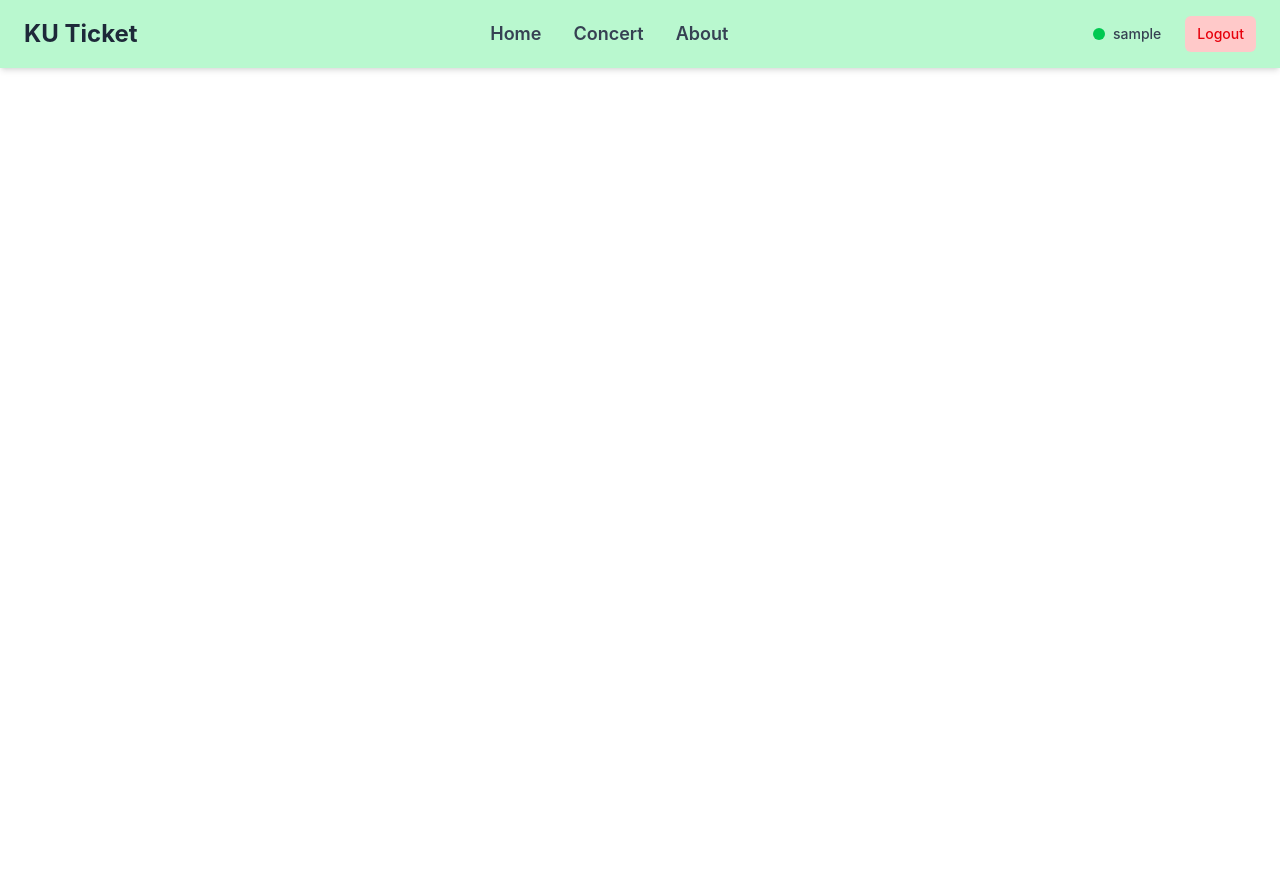
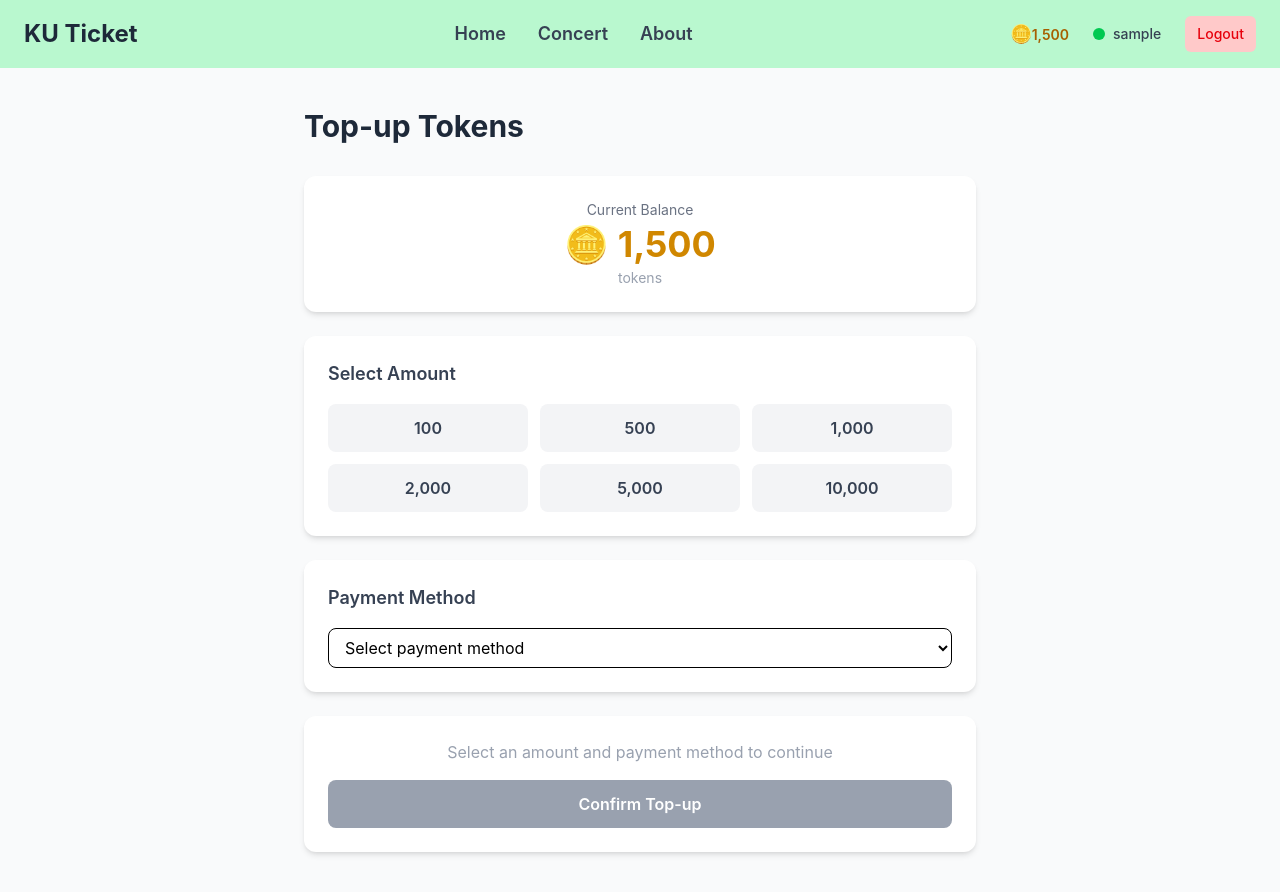
Before and after one commit to perpeachs/ticket-booking-system-for-01204351, a React (Vite) app in the folder frontend/: page /top-up in a window 1280 px wide. Before the commit the page ends 800 px from the top, so only its background shows below. Built offline with nearby package versions, Linux system fonts and the light colour scheme; sample sign-in values are in the browser's storage.

Commit message:
Add token top-up.

```diff
--- a/frontend/src/App.jsx
+++ b/frontend/src/App.jsx
@@ -14,6 +14,7 @@ import LoginPage from "./pages/LoginPage";
 import RegisterPage from "./pages/RegisterPage";
 import BookingPage from "./pages/BookingPage";
 import TransactionHistory from "./pages/TransactionHistory";
+import TopUpTokens from "./pages/TopUpTokens";
 import { useAuth } from "./context/AuthContext";
 
 const TODOLIST_LOGIN_URL = "http://localhost:5000/api/login/";
@@ -108,6 +109,14 @@ function App() {
               </ProtectedRoute>
             }
           />
+          <Route
+            path="/top-up"
+            element={
+              <ProtectedRoute>
+                <TopUpTokens />
+              </ProtectedRoute>
+            }
+          />
         </Routes>
       </Layout>
     </BrowserRouter>
--- a/frontend/src/components/Header.jsx
+++ b/frontend/src/components/Header.jsx
@@ -14,8 +14,8 @@ function Header() {
   const navLinkClass = ({ isActive }) =>
     `px-3 py-2 rounded-md text-sm font-medium transition ${
       isActive
-        ? "text-blue-600 bg-blue-50"
-        : "text-gray-700 hover:text-blue-600 hover:bg-gray-100"
+      ? "text-blue-600 bg-blue-50"
+      : "text-gray-700 hover:text-blue-600 hover:bg-gray-100"
     }`;
 
   return (
@@ -43,6 +43,17 @@ function Header() {
 
         {/* Profile + Logout */}
         <div className="flex items-center gap-3">
+          {/* Token Balance (mock data) */}
+          <NavLink
+            to="/top-up"
+          >
+            <span className="text-lg">🪙</span>
+            <span className="text-sm font-semibold text-yellow-700">
+              1,500
+            </span>
+          </NavLink>
+
+          {/* Profile */}
           <NavLink
             to="/profile"
             className="flex items-center gap-2 hover:bg-gray-100 px-3 py-2 rounded-md transition"
--- /dev/null
+++ b/frontend/src/pages/TopUpTokens.jsx
@@ -0,0 +1,140 @@
+import React, { useState } from "react";
+import { useNavigate } from "react-router-dom";
+
+function TopUpTokens() {
+    const navigate = useNavigate();
+
+    // Mock current balance
+    const [balance, setBalance] = useState(1500);
+    const [selectedAmount, setSelectedAmount] = useState(null);
+    const [paymentMethod, setPaymentMethod] = useState("");
+    const [successMessage, setSuccessMessage] = useState("");
+
+    const topUpOptions = [100, 500, 1000, 2000, 5000, 10000];
+
+    const paymentMethods = [
+        { value: "credit_card", label: "Credit Card" },
+        { value: "prompt_pay", label: "PromptPay" },
+        { value: "bank_transfer", label: "Bank Transfer" },
+    ];
+
+    const handleTopUp = () => {
+        if (!selectedAmount || !paymentMethod) return;
+        setBalance((prev) => prev + selectedAmount);
+        setSuccessMessage(
+            `Top-up successful! +${selectedAmount.toLocaleString()} tokens via ${paymentMethods.find((m) => m.value === paymentMethod)?.label
+            }`
+        );
+        setSelectedAmount(null);
+        setPaymentMethod("");
+        setTimeout(() => setSuccessMessage(""), 4000);
+    };
+
+    return (
+        <div className="min-h-screen bg-gray-50 px-6 py-10">
+
+            <div className="max-w-2xl mx-auto">
+
+                <h1 className="text-3xl font-bold mb-8 text-gray-800">
+                    Top-up Tokens
+                </h1>
+
+                {/* Success Message */}
+                {successMessage && (
+                    <div className="mb-6 bg-green-100 border border-green-400 text-green-700 px-4 py-3 rounded-lg">
+                        {successMessage}
+                    </div>
+                )}
+
+                {/* Current Balance */}
+                <div className="bg-white shadow-md rounded-xl p-6 mb-6 text-center">
+                    <p className="text-gray-500 text-sm mb-1">Current Balance</p>
+                    <p className="text-4xl font-bold text-yellow-600">
+                        🪙 {balance.toLocaleString()}
+                    </p>
+                    <p className="text-gray-400 text-sm mt-1">tokens</p>
+                </div>
+
+                {/* Select Amount */}
+                <div className="bg-white shadow-md rounded-xl p-6 mb-6">
+                    <h2 className="text-lg font-semibold mb-4 text-gray-700">
+                        Select Amount
+                    </h2>
+                    <div className="grid grid-cols-3 gap-3">
+                        {topUpOptions.map((amount) => (
+                            <button
+                                key={amount}
+                                onClick={() => setSelectedAmount(amount)}
+                                className={`py-3 rounded-lg font-semibold transition ${selectedAmount === amount
+                                    ? "bg-blue-600 text-white"
+                                    : "bg-gray-100 text-gray-700 hover:bg-gray-200"
+                                    }`}
+                            >
+                                {amount.toLocaleString()}
+                            </button>
+                        ))}
+                    </div>
+                </div>
+
+                {/* Payment Method */}
+                <div className="bg-white shadow-md rounded-xl p-6 mb-6">
+                    <h2 className="text-lg font-semibold mb-4 text-gray-700">
+                        Payment Method
+                    </h2>
+                    <select
+                        value={paymentMethod}
+                        onChange={(e) => setPaymentMethod(e.target.value)}
+                        className="w-full border rounded-lg px-3 py-2 focus:outline-none focus:ring-2 focus:ring-blue-500"
+                    >
+                        <option value="">Select payment method</option>
+                        {paymentMethods.map((method) => (
+                            <option key={method.value} value={method.value}>
+                                {method.label}
+                            </option>
+                        ))}
+                    </select>
+                </div>
+
+                {/* Confirm */}
+                <div className="bg-white shadow-md rounded-xl p-6">
+                    {selectedAmount && paymentMethod ? (
+                        <div className="mb-4 text-center">
+                            <p className="text-gray-600">
+                                You are adding{" "}
+                                <span className="font-bold text-blue-600">
+                                    {selectedAmount.toLocaleString()} tokens
+                                </span>{" "}
+                                via{" "}
+                                <span className="font-bold">
+                                    {paymentMethods.find((m) => m.value === paymentMethod)?.label}
+                                </span>
+                            </p>
+                            <p className="text-gray-500 text-sm mt-1">
+                                New balance: 🪙 {(balance + selectedAmount).toLocaleString()}
+                            </p>
+                        </div>
+                    ) : (
+                        <p className="text-gray-400 text-center mb-4">
+                            Select an amount and payment method to continue
+                        </p>
+                    )}
+
+                    <button
+                        disabled={!selectedAmount || !paymentMethod}
+                        onClick={handleTopUp}
+                        className={`w-full py-3 rounded-lg text-white font-semibold transition ${selectedAmount && paymentMethod
+                            ? "bg-green-600 hover:bg-green-700"
+                            : "bg-gray-400 cursor-not-allowed"
+                            }`}
+                    >
+                        Confirm Top-up
+                    </button>
+                </div>
+
+            </div>
+
+        </div>
+    );
+}
+
+export default TopUpTokens;
```
